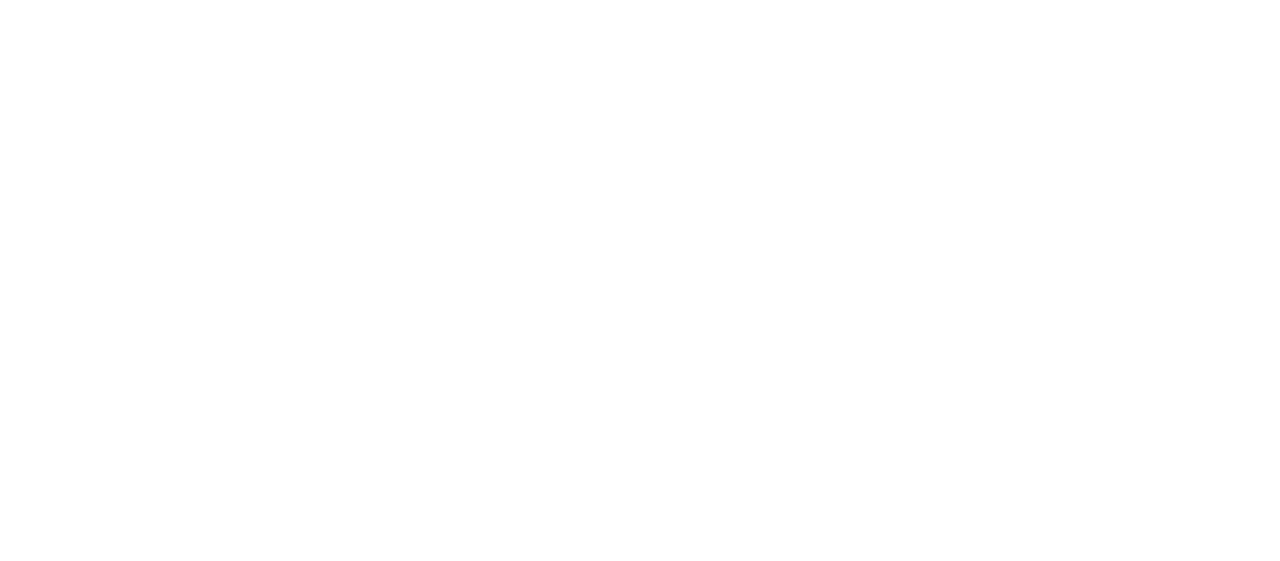
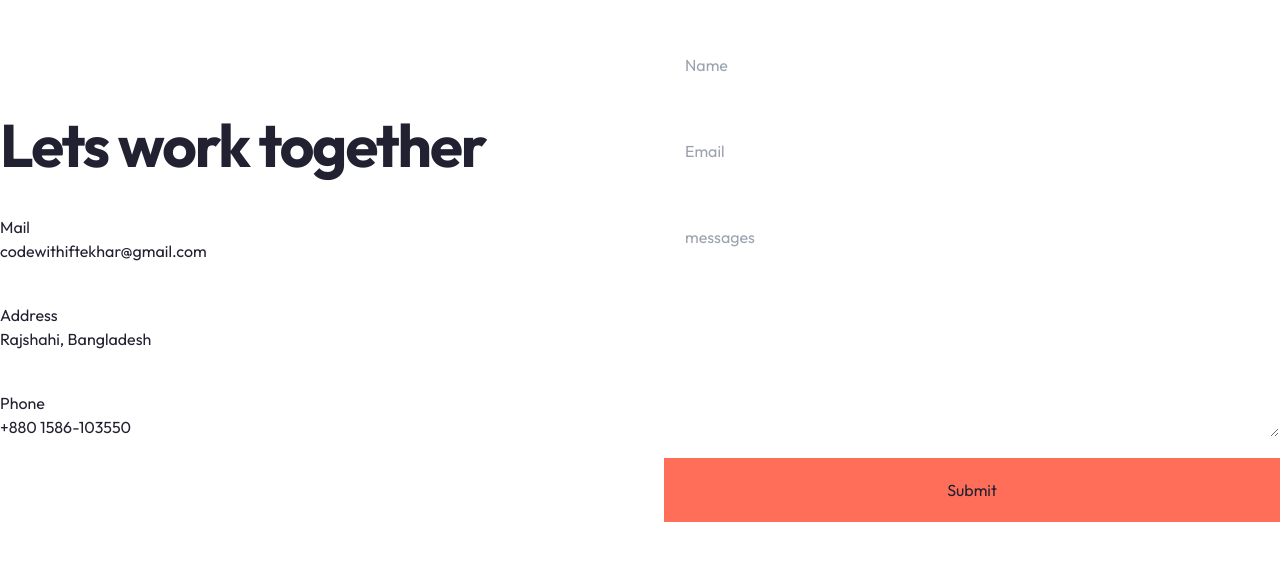
Before and after one commit to CodeWithIfty/my-portfolio, a Next.js app: page / in a window 1280 px wide. Shown: the part 4331-4892 px from the top of the page. Built offline with nearby package versions, Linux system fonts and the light colour scheme.

Commit message:
added contact section with animation

```diff
--- a/app/contact/page.jsx
+++ /dev/null
@@ -1,5 +0,0 @@
-const Contact = () => {
-  return <div>contact page</div>;
-};
-
-export default Contact;
--- a/app/page.jsx
+++ b/app/page.jsx
@@ -2,6 +2,7 @@
 import Hero from "@/components/Hero";
 import Portfolio from "@/components/Portfolio/Portfolio";
 import Services from "@/components/Services";
+import Contact from "@/components/contact/Contact";
 
 export default function Home() {
   return (
@@ -13,7 +14,9 @@
         <About />
       </section>
       <Portfolio />
-      <section></section>
+      <section id="contact">
+        <Contact />
+      </section>
     </main>
   );
 }
--- /dev/null
+++ b/components/contact/Contact.jsx
@@ -0,0 +1,121 @@
+"use client";
+import { useInView, motion } from "framer-motion";
+import { useRef } from "react";
+const variants = {
+  initial: {
+    y: 500,
+    opacity: 0,
+  },
+  animate: {
+    y: 0,
+    opacity: 1,
+    transition: {
+      duration: 0.5,
+      staggerChildren: 0.1,
+    },
+  },
+};
+const Contact = () => {
+  const ref = useRef();
+  const isInView = useInView(ref, { margin: "-100px" });
+  return (
+    <motion.div
+      ref={ref}
+      className="h-full max-w-[1366px] m-auto flex gap-12 items-center"
+      variants={variants}
+      initial="initial"
+      whileInView="animate"
+    >
+      <motion.div className="flex-1 flex flex-col gap-10 " variants={variants}>
+        <motion.h1 className="h1 leading-10" variants={variants}>
+          Lets work together
+        </motion.h1>
+        <motion.div className="" variants={variants}>
+          <h2>Mail</h2>
+          <span>codewithiftekhar@gmail.com</span>
+        </motion.div>
+        <motion.div className="" variants={variants}>
+          <h2>Address</h2>
+          <span>Rajshahi, Bangladesh</span>
+        </motion.div>
+        <motion.div className="" variants={variants}>
+          <h2>Phone</h2>
+          <span>+880 1586-103550</span>
+        </motion.div>
+      </motion.div>
+      <div className="flex-1 relative">
+        <motion.div
+          className="absolute m-auto  stroke-orange-400"
+          initial={{ opacity: 1 }}
+          whileInView={{ opacity: 0 }}
+          transition={{ delay: 3, duration: 1 }}
+        >
+          <svg
+            width="450px"
+            height="450px"
+            viewBox="0 0 64 64"
+            xmlns="http://www.w3.org/2000/svg"
+            fill="none"
+          >
+            <motion.path
+              initial={{ pathLength: 0 }}
+              animate={isInView && { pathLength: 1 }}
+              transition={{ duration: 3 }}
+              d="M14.87 32a17.67 17.67 0 0 1 0-25"
+            />
+            <motion.path
+              initial={{ pathLength: 0 }}
+              animate={isInView && { pathLength: 1 }}
+              transition={{ duration: 3 }}
+              d="M20 26.87a10.41 10.41 0 0 1 0-14.71"
+            />
+            <motion.path
+              initial={{ pathLength: 0 }}
+              animate={isInView && { pathLength: 1 }}
+              transition={{ duration: 3 }}
+              d="m28 30-5.43 5.43a8.77 8.77 0 0 0-2.57 6.2V52"
+            />
+            <motion.path
+              initial={{ pathLength: 0 }}
+              animate={isInView && { pathLength: 1 }}
+              transition={{ duration: 3 }}
+              d="M40 56h9a3 3 0 0 0 3-3V19a3 3 0 0 0-3-3H31a3 3 0 0 0-3 3v19.33a2 2 0 0 0 3.42 1.42l4.46-4.45a3.23 3.23 0 0 1 4.41-.24 3.12 3.12 0 0 1 .12 4.53l-3.29 3.29a9.83 9.83 0 0 0-2.88 7 6.25 6.25 0 0 1-6.24 6.2"
+            />
+            <line x1="39" y1="52" x2="41" y2="52" />
+            <line x1="36" y1="20" x2="44" y2="20" />
+          </svg>
+        </motion.div>
+        <motion.form
+          className="flex flex-col gap-5"
+          initial={{ opacity: 0 }}
+          whileInView={{ opacity: 1 }}
+          transition={{ delay: 4, duration: 1 }}
+        >
+          <input
+            type="text"
+            required
+            placeholder="Name"
+            className="p-5 bg-transparent border border-white text-white rounded"
+          />
+          <input
+            type="email"
+            required
+            placeholder="Email"
+            className="p-5 bg-transparent border border-white text-white rounded"
+          />
+          <textarea
+            name=""
+            id=""
+            cols="30"
+            rows="8"
+            placeholder="messages"
+            className="p-5 bg-transparent border border-white text-white rounded"
+          ></textarea>
+          <button className="border-none bg-primary p-5">Submit</button>
+        </motion.form>
+      </div>
+    </motion.div>
+  );
+};
+
+export default Contact;
```
